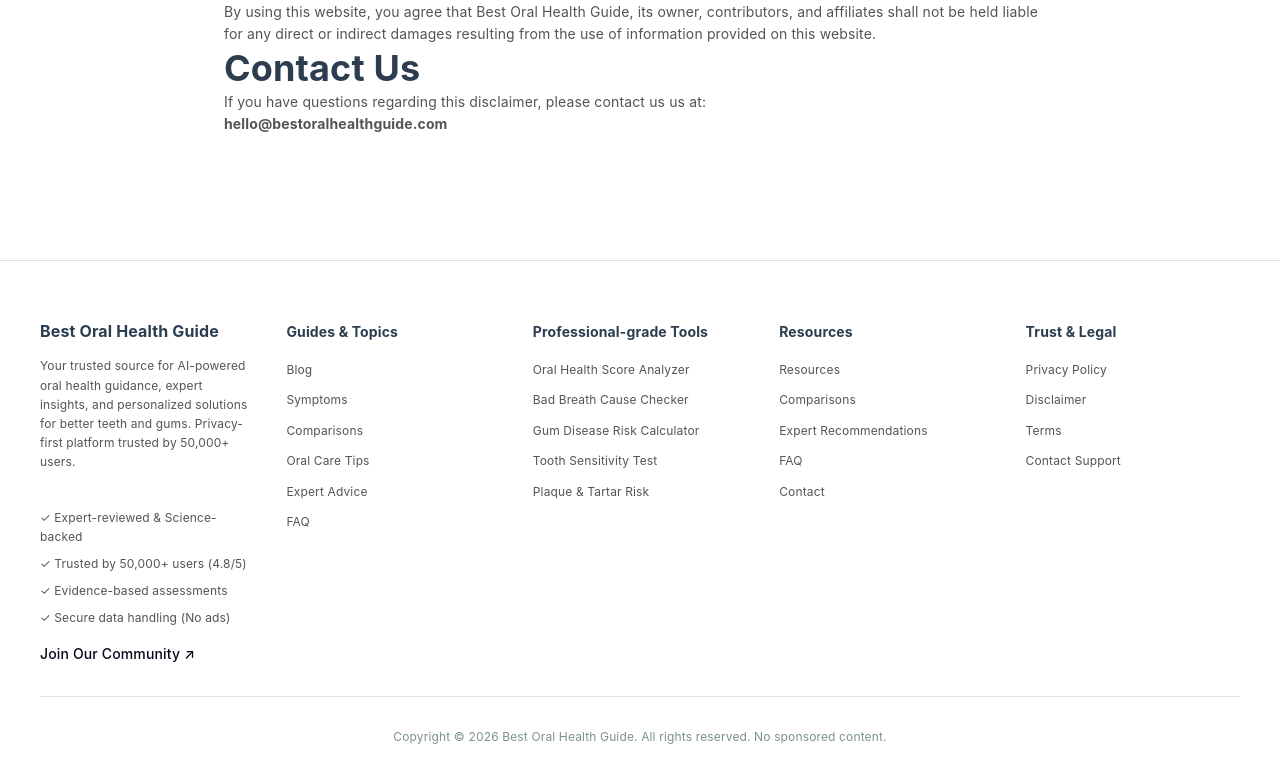
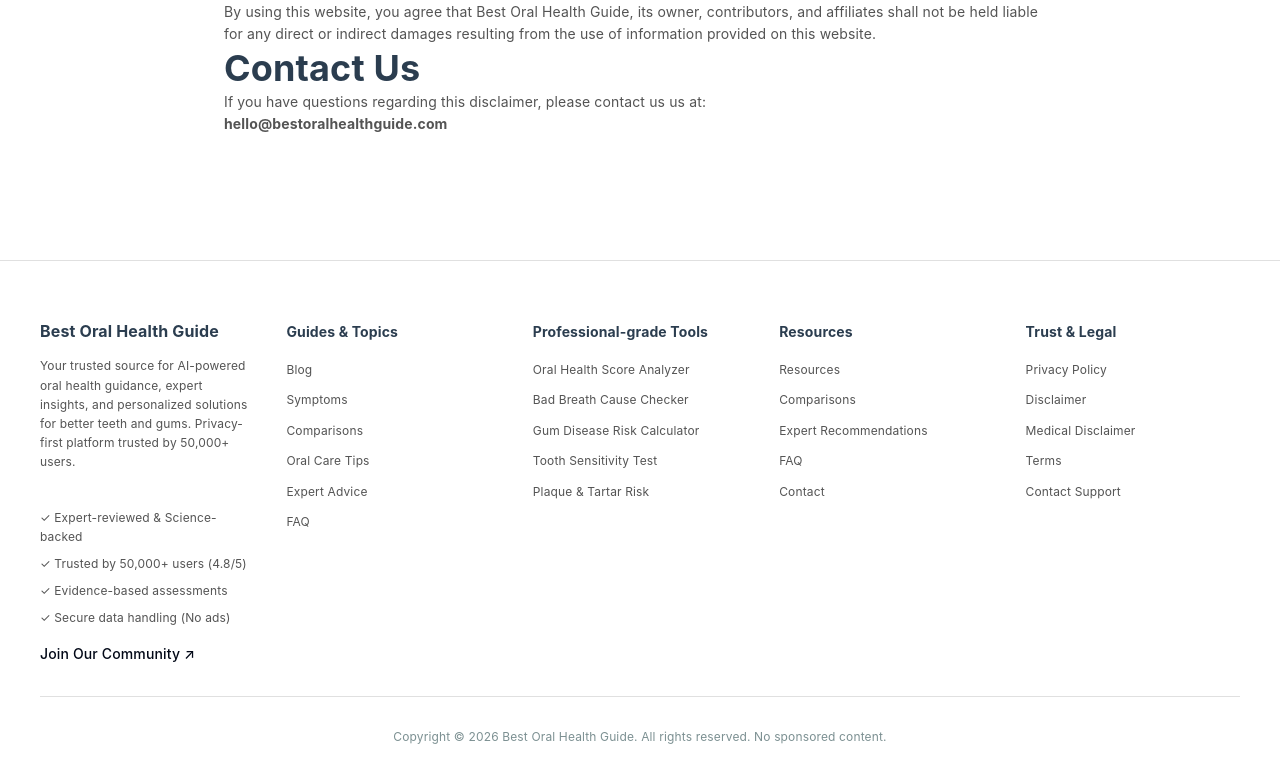
Before and after one commit to shatrudhan1/bestoralhealthguide, a React (Vite) app: page /medical-disclaimer in a window 1280 px wide. Shown: the part 967-1749 px from the top of the page. Built offline with nearby package versions, Linux system fonts and the light colour scheme.

Commit message:
Add Medical Disclaimer link to Footer

```diff
--- a/src/components/Footer.jsx
+++ b/src/components/Footer.jsx
@@ -80,6 +80,7 @@
           <ul className="footer-links">
             <li><Link to="/privacy-policy" className="link">Privacy Policy</Link></li>
             <li><Link to="/disclaimer" className="link">Disclaimer</Link></li>
+            <li><Link to="/medical-disclaimer" className="link">Medical Disclaimer</Link></li>
             <li><Link to="/terms-conditions" className="link">Terms</Link></li>
             <li><Link to="/contact" className="link">Contact Support</Link></li>
           </ul>
```
